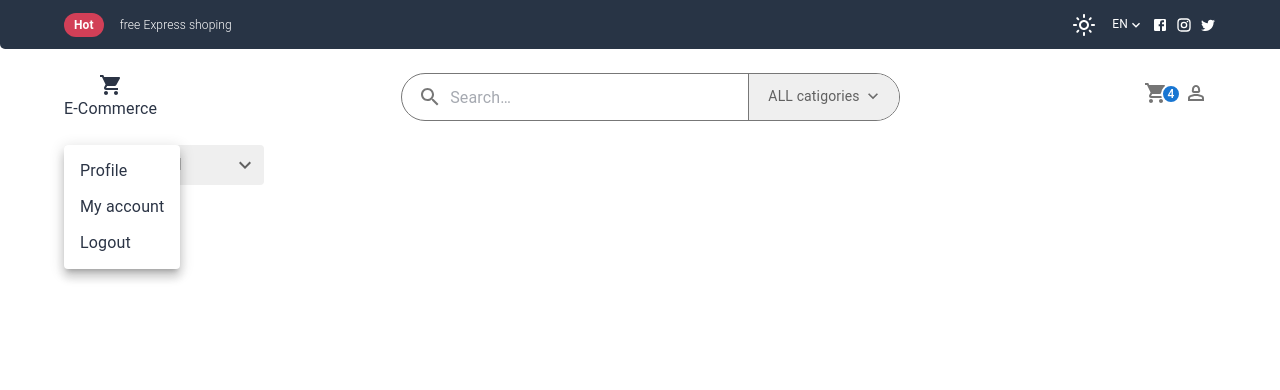
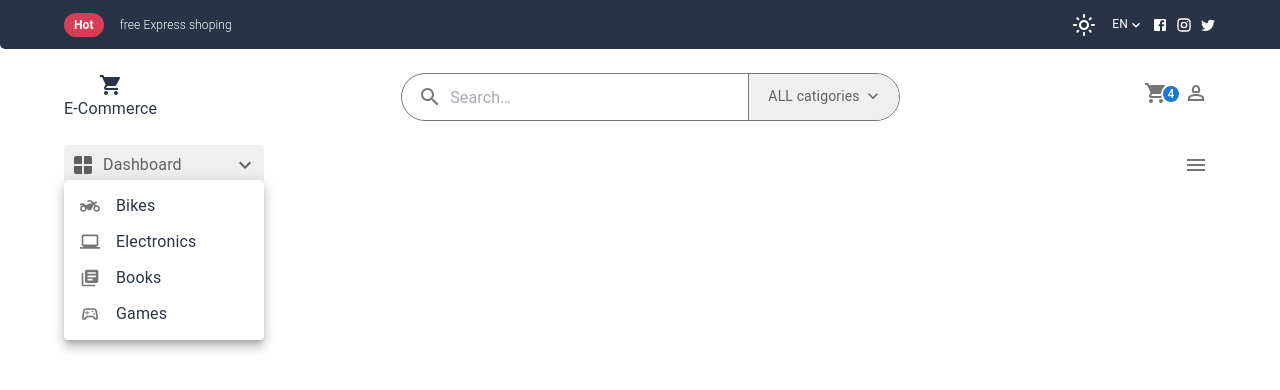
Before and after one commit to Little-grow/E-Commerce, a React (Vite) app: page / in a window 1280 px wide. Both pictures are taken after a click on the button "Dashboard". Shown: the top 390 px of the page. Built offline with nearby package versions, Linux system fonts and the light colour scheme.

Commit message:
add:  drawer

```diff
--- a/src/Components/Header/Header3.jsx
+++ b/src/Components/Header/Header3.jsx
@@ -1,11 +1,18 @@
 /* eslint-disable no-unused-vars */
-import { Box, Container, Typography, useTheme } from "@mui/material";
+import { Box, Container, Typography, useTheme, IconButton, ListItemIcon, ListItemText, Drawer } from "@mui/material";
 import Button from "@mui/material/Button";
 import Menu from "@mui/material/Menu";
 import MenuItem from "@mui/material/MenuItem";
 import ExpandMoreIcon from "@mui/icons-material/ExpandMore";
 import WindowIcon from "@mui/icons-material/Window";
 import { useState } from "react";
+import MenuIcon from "@mui/icons-material/Menu";
+
+import SportsEsportsOutlinedIcon from "@mui/icons-material/SportsEsportsOutlined";
+import LibraryBooksIcon from "@mui/icons-material/LibraryBooks";
+import LaptopWindowsIcon from "@mui/icons-material/LaptopWindows";
+import TwoWheelerOutlinedIcon from "@mui/icons-material/TwoWheelerOutlined";
+import { Close, ContentCut } from "@mui/icons-material";
 
 const Header3 = () => {
     const theme = useTheme()
@@ -14,14 +21,75 @@ const Header3 = () => {
   const handleClick = (event) => {
     setAnchorEl(event.currentTarget);
   };
+
   const handleClose = () => {
     setAnchorEl(null);
   };
+
+
+
+
+
+
+
+
+
+
+
+
+
+  const [state, setState] = useState({
+    top: false,
+    left: false,
+    bottom: false,
+    right: false,
+  });
+
+  const toggleDrawer = (anchor, open) => (event) => {
+    if (
+      event.type === "keydown" &&
+      (event.key === "Tab" || event.key === "Shift")
+    ) {
+      return;
+    }
+
+    setState({ ...state, [anchor]: open });
+  };
+
+
+
+
+
+
+
+
+
+
+
+
+
+
+
+
   return (
-    <Container>
+    <Container
+      sx={{
+        display: "flex",
+        alignItems: "center",
+        justifyContent: "space-between",
+      }}
+    >
+      <Box>
         <Button
           // @ts-ignore
-        sx={{ width: "200px",color: theme.palette.text.secondary, bgcolor: theme.palette.myColor.main, px: "7px", py: "0px" }}
+          sx={{
+            width: "200px",
+            color: theme.palette.text.secondary,
+            // @ts-ignore
+            bgcolor: theme.palette.myColor.main,
+            px: "7px",
+            py: "0px",
+          }}
           id="demo-positioned-button"
           aria-controls={open ? "demo-positioned-menu" : undefined}
           aria-haspopup="true"
@@ -39,6 +107,7 @@ const Header3 = () => {
           <ExpandMoreIcon />
         </Button>
         <Menu
+          sx={{ top: "35px", ".MuiPaper-root": { width: 200 } }}
           id="demo-positioned-menu"
           aria-labelledby="demo-positioned-button"
           anchorEl={anchorEl}
@@ -53,10 +122,52 @@ const Header3 = () => {
             horizontal: "left",
           }}
         >
-        <MenuItem onClick={handleClose}>Profile</MenuItem>
-        <MenuItem onClick={handleClose}>My account</MenuItem>
-        <MenuItem onClick={handleClose}>Logout</MenuItem>
+          <MenuItem onClick={handleClose}>
+            <ListItemIcon>
+              <TwoWheelerOutlinedIcon fontSize="small" />
+            </ListItemIcon>
+            <ListItemText>Bikes</ListItemText>
+          </MenuItem>
+
+          <MenuItem onClick={handleClose}>
+            <ListItemIcon>
+              <LaptopWindowsIcon fontSize="small" />
+            </ListItemIcon>
+            <ListItemText>Electronics</ListItemText>
+          </MenuItem>
+
+          <MenuItem onClick={handleClose}>
+            <ListItemIcon>
+              <LibraryBooksIcon fontSize="small" />
+            </ListItemIcon>
+            <ListItemText>Books</ListItemText>
+          </MenuItem>
+
+          <MenuItem onClick={handleClose}>
+            <ListItemIcon>
+              <SportsEsportsOutlinedIcon fontSize="small" />
+            </ListItemIcon>
+            <ListItemText>Games</ListItemText>
+          </MenuItem>
         </Menu>
+      </Box>
+
+      <IconButton>
+        <MenuIcon onClick={toggleDrawer("top", true)} />
+      </IconButton>
+      <Drawer
+        anchor={"top"}
+        open={state["top"]}
+        onClose={toggleDrawer("top", false)}
+        sx={{".MuiPaper-root": {height: "100%"}}}
+      >
+        dfgfdgffd
+        <Box>
+            <IconButton aria-label="" onClick={toggleDrawer("top", false)}>
+                <Close />
+            </IconButton>
+        </Box>
+      </Drawer>
     </Container>
   );
 };
```
Lines whose indentation alone changed are shown as unchanged.
